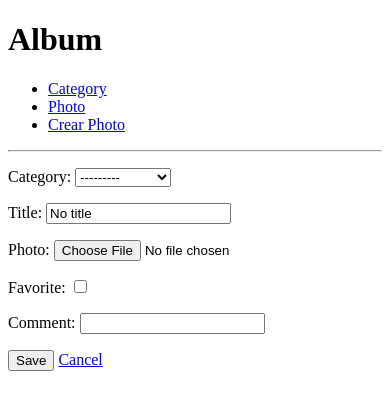
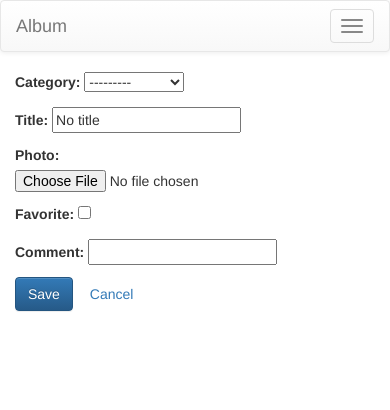
Before and after one commit to kevin-montufar/albumEnClase, a Django app: page /album/photo/create/ in a window 390 px wide. Shown: the top 410 px of the page. Run offline with Django 3.2, Linux system fonts and the light colour scheme; data comes from the database, SQL or seed files in the repository; both versions use the stored data as it was after the commit; some libraries are stand-ins or nearby versions.

Commit message:
Bootstrap

```diff
--- a/album/templates/album/photo_form.html
+++ b/album/templates/album/photo_form.html
@@ -3,7 +3,7 @@
 {% block maincontent %}
     <form enctype="multipart/form-data" method="post">{% csrf_token %}
         {{ form.as_p }}
-        <button type="submit">Save</button>
+        <button type="submit" class="btn btn-primary">Save</button>
         <a class='btn' href="{% url 'photo-list' %}">Cancel</a>
     </form>
 {% endblock maincontent%}
--- a/album/urls.py
+++ b/album/urls.py
@@ -19,7 +19,7 @@ from album import views
 
 
 urlpatterns = [
-    path('',views.first_view,name='Hola'),
+    path('',views.first_view,name='base'),
     path('category',views.category,name='category-list'),
     path('category/<int:category_id>/detail/', views.category_detail, name='category-detail'),
 
@@ -27,8 +27,8 @@ urlpatterns = [
     path('photo/<int:pk>/detail/', views.PhotoDetailView.as_view(), name='photo-detail'),
     # Update
     path('photo/<int:pk>/update/', views.PhotoUpdate.as_view(), name='photo-update'),
-#Create
+    #Create
     path('photo/create/', views.PhotoCreate.as_view(), name='photo-create'),
-#Delete
+    #Delete
     path('photo/<int:pk>/delete/', views.PhotoDelete.as_view(), name='photo-delete'),
 ]
--- a/templates/base.html
+++ b/templates/base.html
@@ -1,28 +1,55 @@
 <!DOCTYPE html>
 <html>
-<head lang="en">
+<head lang="es">
     <meta charset="UTF-8">
     <title>Album</title>
+    <!-- CDN Bootstrap -->
+    <link rel="stylesheet" href="https://maxcdn.bootstrapcdn.com/bootstrap/3.3.1/css/bootstrap.min.css">
+    <link rel="stylesheet" href="https://maxcdn.bootstrapcdn.com/bootstrap/3.3.1/css/bootstrap-theme.min.css">
+    <script src="https://ajax.googleapis.com/ajax/libs/jquery/1.11.1/jquery.min.js"></script>
+    <script src="https://maxcdn.bootstrapcdn.com/bootstrap/3.3.1/js/bootstrap.min.js"></script>
 </head>
 <body>
-    <h1>Album</h1>
-    <ul>
-        <li>
-            <a href="{% url 'category-list' %}">Category</a>
-        </li>
-        <li>
-            <a href="{% url 'photo-list' %}">Photo</a>
-        </li>
-        <li>
-            <a href="{% url 'photo-create' %}">Crear Photo</a>
-        </li>
-    </ul>
-    <hr>
-    <div>
+    <!-- NavBar -->
+    <nav class="navbar navbar-default">
+        <div class="container-fluid">
+
+            <div class="navbar-header">
+                <button type="button" class="navbar-toggle collapsed" data-toggle="collapse" data-target="#bs-example-navbar-collapse-1">
+                    <span class="sr-only">Toggle navigation</span>
+                    <span class="icon-bar"></span>
+                    <span class="icon-bar"></span>
+                    <span class="icon-bar"></span>
+                </button>
+                <a class="navbar-brand" href="{% url "base" %}">Album</a>
+            </div>
+
+            <div class="collapse navbar-collapse" id="bs-example-navbar-collapse-1">
+                <ul class="nav navbar-nav">
+                    <li><a href="{% url "category-list" %}">Category<span class="sr-only">(current)</span></a></li>
+                    <li><a href="{% url "photo-list" %}">Photo</a></li>
+                </ul>
+                <ul class="nav navbar-nav navbar-right">
+                    <li class="dropdown">
+                        <a href="#" class="dropdown-toggle" data-toggle="dropdown" role="button" aria-expanded="false">Action
+                            <span class="caret"></span>
+                        </a>
+                        <ul class="dropdown-menu" role="menu">
+                            <li><a href="{% url "photo-create" %}">Upload</a></li>
+                            <li class="divider"></li>
+                            <li><a href="#">Log In</a></li>
+                        </ul>
+                    </li>
+                </ul>
+            </div>
+        </div>
+    </nav>
+
+    <div class="container">
         {% block section %}
         {% endblock section %}
     </div>
-    <div>
+    <div class="container">
         {% block maincontent %}
         {% endblock maincontent %}
     </div>
```
Also changed, not shown: album/templates/album/photo_list.html (+31 -4 lines), db.sqlite3.
